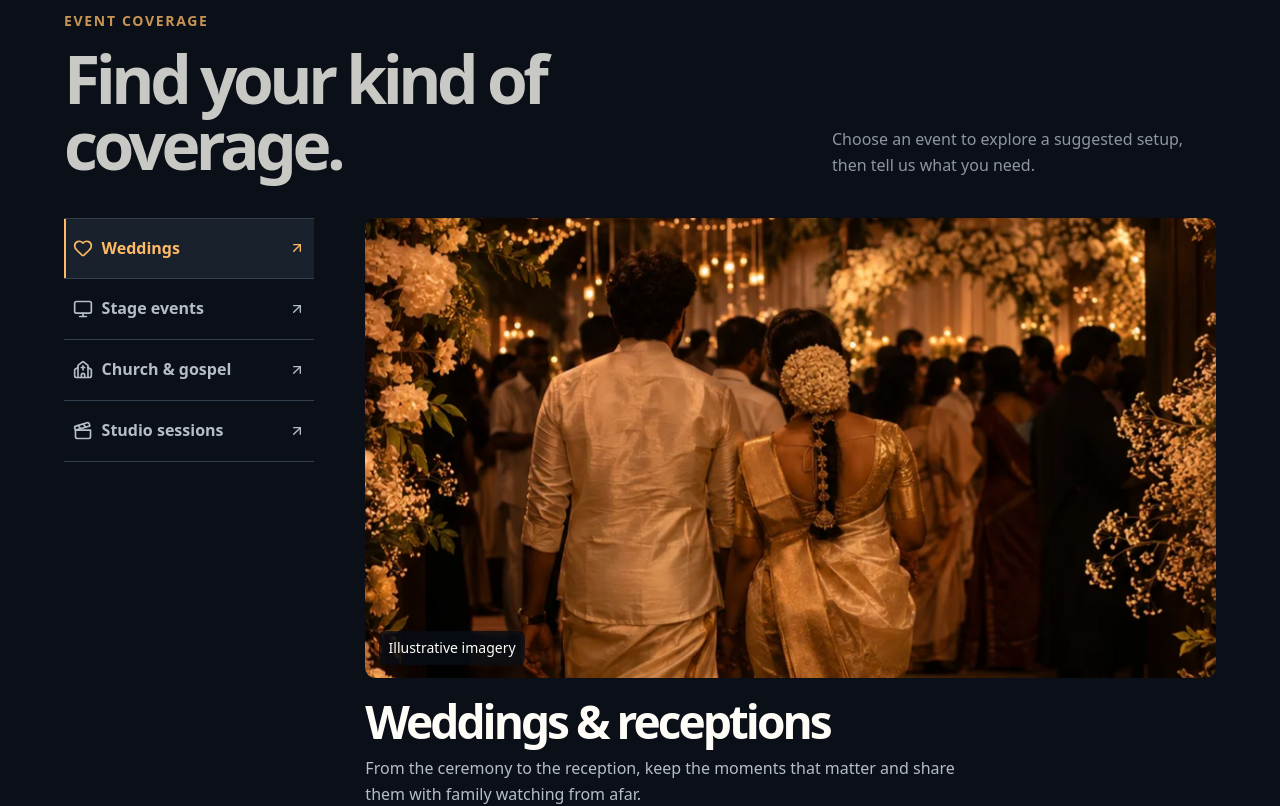
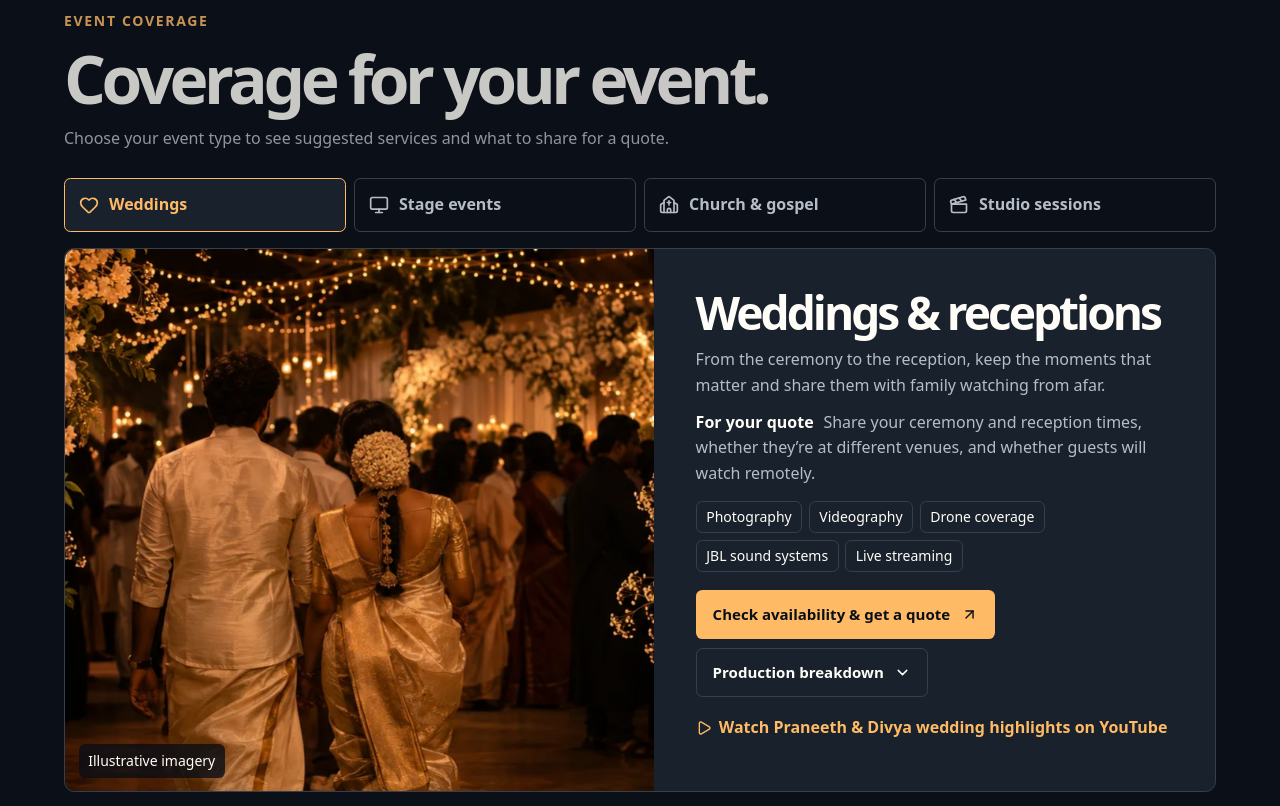
Before and after one commit to Akshayknchalapalli/Gospal-studio-website, a React (Vite) app: page / in a window 1280 px wide. Shown: the part 2540-3346 px from the top of the page. Built offline with nearby package versions, Linux system fonts and the light colour scheme.

Commit message:
Align event coverage and its enquiry panel

```diff
--- a/src/App.jsx
+++ b/src/App.jsx
@@ -136,9 +136,10 @@ export default function App() {
       <Capabilities onBook={openEnquiry} />
       <section className="section events" id="events" aria-labelledby="events-title">
         <div className="container">
-          <div className="section-heading" data-scroll-reveal>
-            <div><p className="eyebrow">Event coverage</p><h2 id="events-title">Find your kind of coverage.</h2></div>
-            <p>Choose an event to explore a suggested setup, then tell us what you need.</p>
+          <div className="events-intro" data-scroll-reveal>
+            <p className="eyebrow">Event coverage</p>
+            <h2 id="events-title">Coverage for your event.</h2>
+            <p className="events-description">Choose your event type to see suggested services and what to share for a quote.</p>
           </div>
           <EventExplorer onBook={openEnquiry} />
         </div>
--- a/src/components/EventExplorer.jsx
+++ b/src/components/EventExplorer.jsx
@@ -19,7 +19,7 @@ export default function EventExplorer({ onBook }) {
   function navigate(keyEvent) {
     const previous = (index + events.length - 1) % events.length;
     const next = (index + 1) % events.length;
-    const nextIndex = { ArrowLeft: previous, ArrowUp: previous, ArrowRight: next, ArrowDown: next, Home: 0, End: events.length - 1 }[keyEvent.key];
+    const nextIndex = { ArrowLeft: previous, ArrowRight: next, Home: 0, End: events.length - 1 }[keyEvent.key];
 
     if (nextIndex === undefined) return;
     keyEvent.preventDefault();
@@ -34,7 +34,7 @@ export default function EventExplorer({ onBook }) {
           const Icon = icons[option.id];
           return <button type="button" key={option.id} role="tab" id={`tab-${option.id}`}
             aria-selected={optionIndex === index} aria-controls="event-panel" tabIndex={optionIndex === index ? 0 : -1}
-            onClick={() => select(optionIndex)}><Icon size={20} aria-hidden="true" /><span>{option.tab}</span><ArrowUpRight size={16} aria-hidden="true" /></button>;
+            onClick={() => select(optionIndex)}><Icon size={20} aria-hidden="true" /><span>{option.tab}</span></button>;
         })}
       </div>
       <div className="event-panel" id="event-panel" role="tabpanel" aria-labelledby={`tab-${event.id}`} tabIndex={0}>
--- a/src/styles/production.css
+++ b/src/styles/production.css
@@ -21,18 +21,19 @@
 
 .events { background: var(--inverse); color: var(--inverse-text); --focus: var(--accent); }
 .events .eyebrow { color: var(--accent); }
-.events .section-heading > p { color: var(--inverse-muted); }
-.event-explorer { display: grid; grid-template-columns: minmax(13rem, 1fr) minmax(0, 3.4fr); align-items: start; gap: clamp(1.25rem, 4vw, 4rem); }
-.event-tabs { display: grid; border-top: 1px solid var(--inverse-border); }
-.event-tabs button { display: grid; align-items: center; grid-template-columns: auto 1fr auto; gap: .55rem; min-height: 3.8rem; border: 0; border-bottom: 1px solid var(--inverse-border); text-align: start; padding: .45rem .55rem; color: var(--inverse-muted); background: var(--transparent); font-weight: 800; transition: color var(--fast), background var(--fast); }
+.events-intro { margin-bottom: clamp(1.45rem, 3vw, 2.6rem); }
+.events-description { max-width: 44rem; margin-top: .85rem; color: var(--inverse-muted); }
+.event-explorer { display: grid; gap: 1rem; }
+.event-tabs { display: grid; grid-template-columns: repeat(4, minmax(0, 1fr)); gap: .5rem; }
+.event-tabs button { display: grid; align-items: center; grid-template-columns: auto minmax(0, 1fr); gap: .65rem; min-height: 3.35rem; border: 1px solid var(--inverse-border); border-radius: var(--radius-sm); text-align: start; padding: .55rem .85rem; color: var(--inverse-muted); background: var(--transparent); font-weight: 800; transition: color var(--fast), background var(--fast); }
 .event-tabs button:hover { background: var(--inverse-panel); color: var(--inverse-text); }
-.event-tabs button[aria-selected='true'] { color: var(--accent); box-shadow: inset 2px 0 var(--accent); background: var(--inverse-panel); }
-.event-panel { min-width: 0; }
-.event-image { min-height: clamp(17rem, 36vw, 32rem); position: relative; isolation: isolate; overflow: hidden; border-radius: var(--radius-md); animation: image-in 520ms var(--ease-out) both; }
+.event-tabs button[aria-selected='true'] { color: var(--accent); border-color: var(--accent); background: var(--inverse-panel); }
+.event-panel { display: grid; grid-template-columns: minmax(0, 1.05fr) minmax(0, 1fr); min-width: 0; border: 1px solid var(--inverse-border); border-radius: var(--radius-md); background: var(--inverse-panel); }
+.event-image { min-height: clamp(24rem, 34vw, 31rem); position: relative; isolation: isolate; overflow: hidden; border-radius: var(--radius-md) 0 0 var(--radius-md); animation: image-in 520ms var(--ease-out) both; }
 .event-image > .event-backdrop { position: absolute; inset: 0; width: 100%; height: 100%; object-fit: cover; }
 .event-logo { position: absolute; inset: auto 1rem 1rem auto; width: clamp(6.5rem, 11vw, 9rem); height: auto; clip-path: circle(48% at 50% 49%); mix-blend-mode: screen; opacity: .88; pointer-events: none; }
 .event-image figcaption { position: absolute; inset: auto auto .85rem .85rem; border-radius: var(--radius-sm); padding: .35rem .6rem; background: var(--image-shade); color: var(--inverse-text); font-size: .875rem; }
-.event-details { margin-top: 1.3rem; }
+.event-details { min-width: 0; padding: clamp(1.25rem, 3.25vw, 3.25rem); }
 .event-copy { animation: panel-in 400ms var(--ease-out) both; }
 .event-copy h3 { font-size: clamp(1.95rem, 3.6vw, 3.7rem); letter-spacing: -.065em; }
 .event-copy p { margin-top: .7rem; color: var(--inverse-muted); max-width: 39rem; }
@@ -40,7 +41,7 @@
 .event-services li { padding: .25rem .6rem; border: 1px solid var(--inverse-border); border-radius: var(--radius-sm); font-size: .875rem; }
 .event-actions { display: flex; flex-wrap: wrap; gap: .6rem; }
 .event-setup-button { background: var(--transparent); color: var(--inverse-text); border-color: var(--inverse-border); }
-.event-setup-button:hover { background: var(--inverse-panel); }
+.event-setup-button:hover { background: var(--inverse-hover); }
 .event-setup-button svg { transition: transform var(--fast); }
 .event-setup-button[aria-expanded='true'] svg { transform: rotate(180deg); }
 .event-setup { margin-top: .8rem; }
@@ -62,17 +63,14 @@
 @keyframes panel-in { from { opacity: .55; transform: translateY(.45rem); } to { opacity: 1; transform: none; } }
 
 @media (max-width: 760px) {
-  .capabilities, .event-explorer { grid-template-columns: 1fr; }
+  .capabilities, .event-panel { grid-template-columns: 1fr; }
   .capability-visual img { height: clamp(14rem, 55vw, 25rem); }
   .event-tabs { grid-template-columns: repeat(2, minmax(0, 1fr)); }
-  .event-tabs button { min-height: 3rem; font-size: .875rem; }
-  .event-image { min-height: clamp(14rem, 53vw, 24rem); }
-}
-@media (max-width: 370px) {
-  .event-tabs button { grid-template-columns: auto 1fr; }
-  .event-tabs button svg:last-child { display: none; }
+  .event-tabs button { min-height: 3rem; padding-inline: .55rem; font-size: .875rem; }
+  .event-image { min-height: clamp(14rem, 53vw, 24rem); border-radius: var(--radius-md) var(--radius-md) 0 0; }
 }
 
 .event-quote-note strong { color: var(--inverse-text); margin-inline-end: .35rem; }
 .event-film-link { display: inline-flex; align-items: center; gap: .45rem; min-height: 2.75rem; margin-top: .55rem; color: var(--accent); font-weight: 750; }
+.event-film-link svg { flex-shrink: 0; }
 .event-film-link:hover { text-decoration: underline; }
```
